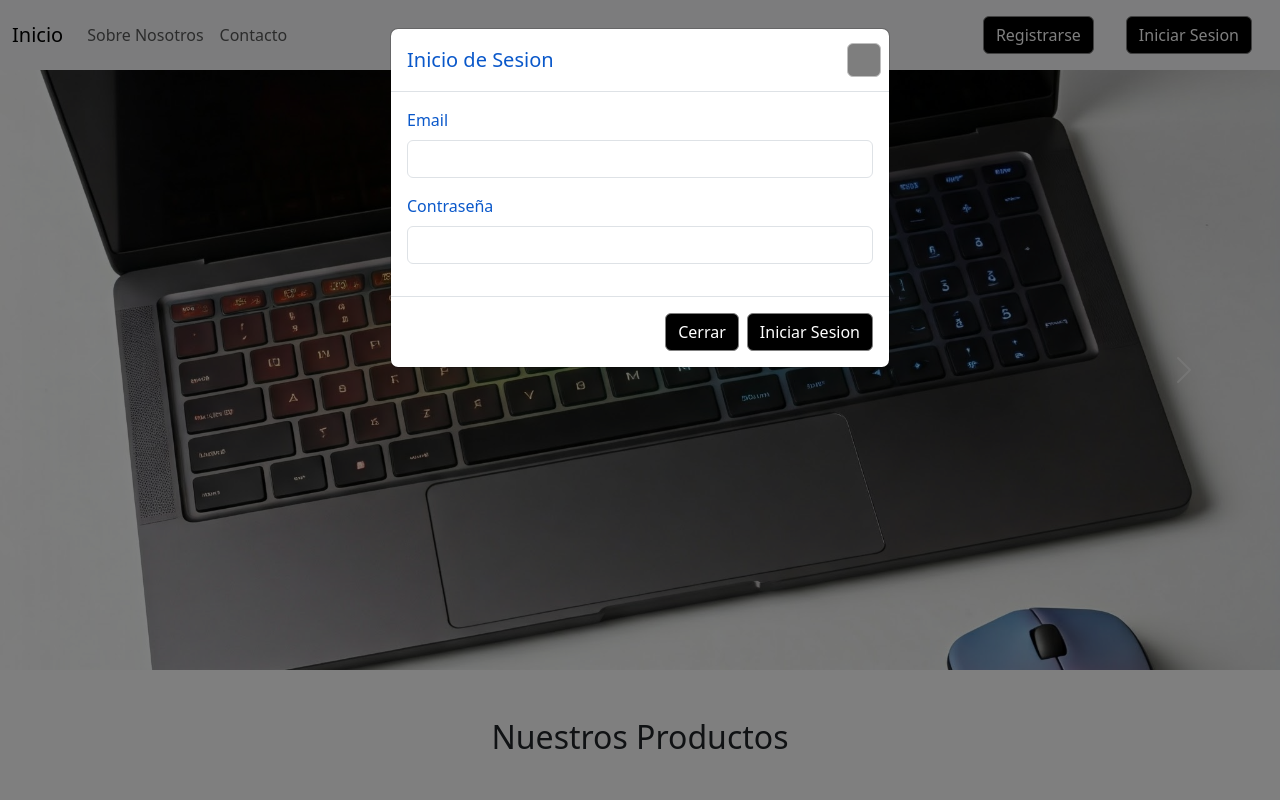
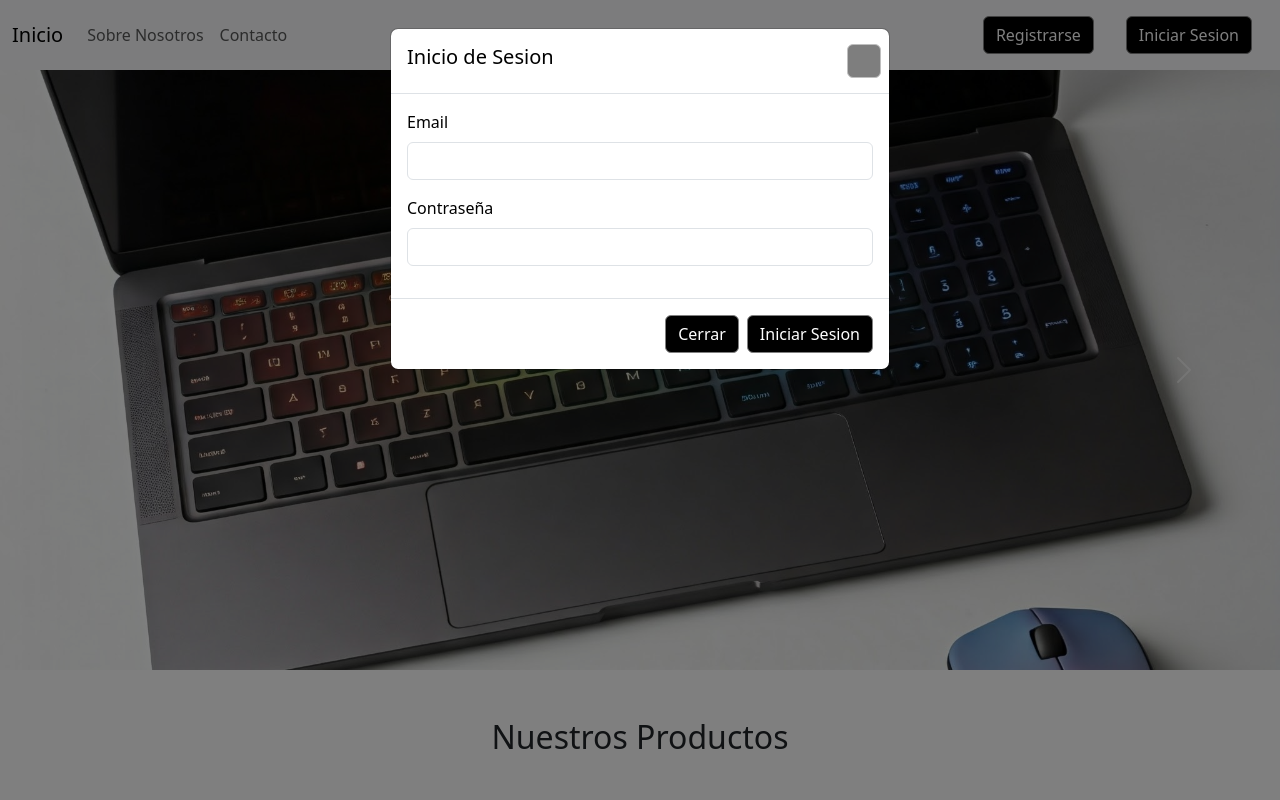
Before and after one commit to CristianCab10/clase14, a plain HTML site: page index.html in a window 1280 px wide. Both pictures are taken after a click on the link "Iniciar Sesion". Shown: the top 800 px of the page. Drawn offline with nearby package versions, Linux system fonts and the light colour scheme.

Commit message:
cambio de color de los labels del formulario y el titulo del formulario

```diff
--- a/css/estilos.css
+++ b/css/estilos.css
@@ -18,3 +18,6 @@
     color: black;
     border: black 1px solid;
 }
+.color{
+    color: black;
+}
--- a/index.html
+++ b/index.html
@@ -36,11 +36,11 @@
                       <div class="modal-dialog">
                         <div class="modal-content">
                           <div class="modal-header">
-                            <h5 class="modal-title" id="exampleModalLabel">Formulario de Registro</h5>
+                            <h5 class="color" id="exampleModalLabel">Formulario de Registro</h5>
                             <button type="button" class="btn-close" data-bs-dismiss="modal" aria-label="Close"></button>
                           </div>
                           <div class="modal-body">
-                            <form>
+                            <form class="color">
                               <div class="mb-3">
                                 <label for="nombre" class="form-label">Nombre</label>
                                 <input type="text" class="form-control" id="nombre" aria-describedby="nombreHelp">
@@ -73,11 +73,11 @@
                     <div class="modal-dialog">
                       <div class="modal-content">
                         <div class="modal-header">
-                          <h5 class="modal-title" id="exampleModalLabel1">Inicio de Sesion</h5>
+                          <h5 class="color" id="exampleModalLabel1">Inicio de Sesion</h5>
                           <button type="button" class="btn-close" data-bs-dismiss="modal" aria-label="Close"></button>
                         </div>
                         <div class="modal-body">
-                          <form>
+                          <form class="color">
                             <div class="mb-3">
                               <label for="email" class="form-label">Email</label>
                               <input type="email" class="form-control" id="email">
```
